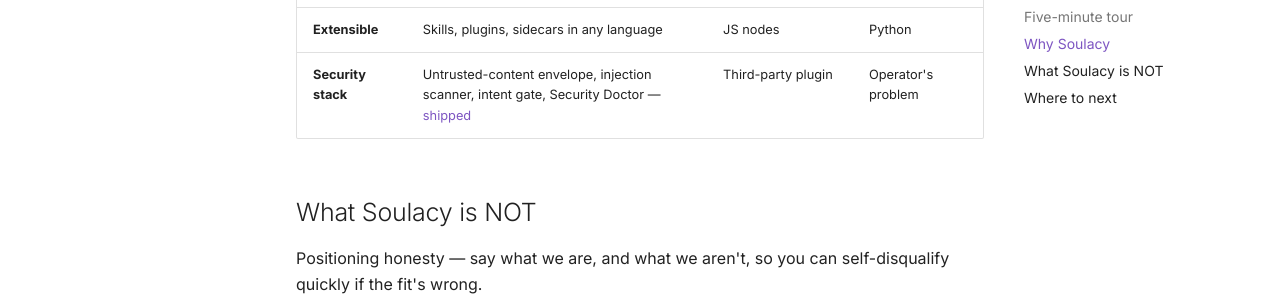
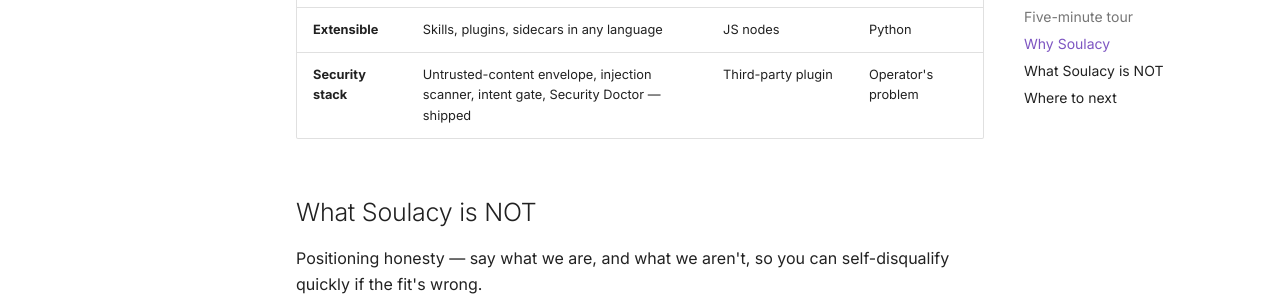
Before and after one commit to vmodekurti/soulacy, an MkDocs documentation site: the page built from docs/index.md, in a window 1280 px wide and 900 px high, scrolled down 2588 px. Shown: the part 193-493 px from the top of the window. Built offline with MkDocs 1.6.1 and Material for MkDocs 9.7.7, drawn with Linux system fonts in a browser that asks for light colours; comment, search, counter and statistics services are not loaded; the version menu is left out; part of the change alters nothing that is shown.

```diff
--- a/docs/index.md
+++ b/docs/index.md
@@ -117,7 +117,7 @@ sy chat --agent assistant "What can you do?"
 | **LLM** | Any — local or cloud | Mostly cloud | Any |
 | **No-code** | GUI included in binary | Yes | No |
 | **Extensible** | Skills, plugins, sidecars in any language | JS nodes | Python |
-| **Security stack** | Untrusted-content envelope, injection scanner, intent gate, Security Doctor — [shipped](using/security.md) | Third-party plugin | Operator's problem |
+| **Security stack** | Untrusted-content envelope, injection scanner, intent gate, Security Doctor — shipped | Third-party plugin | Operator's problem |
 
 ## What Soulacy is NOT
 
--- a/mkdocs.yml
+++ b/mkdocs.yml
@@ -63,11 +63,17 @@ exclude_docs: |
   FRAMEWORK_OVERVIEW.md
   FRAMEWORK_PARITY_BACKLOG.md
   INSTALL_UX_GAPS.md
+  LAUNCH_STRATEGY.md
   OPENCLAW_PARITY.md
   PACKAGE_REGISTRIES.md
+  PACKAGE_VERSIONING_DESIGN.md
   PLUGIN_*.md
+  COHORT_*.md
   PRODUCTION_AUDIT.md
   PRODUCTION_PARITY.md
+  PRODUCTIZATION_REVIEW.md
+  RELEASE_CHECKLIST.md
+  RELEASE_NOTES_*.md
   PRODUCT_GUIDE.md
   REASONING_STRATEGIES.md
   REGRESSION_TESTING.md
```
